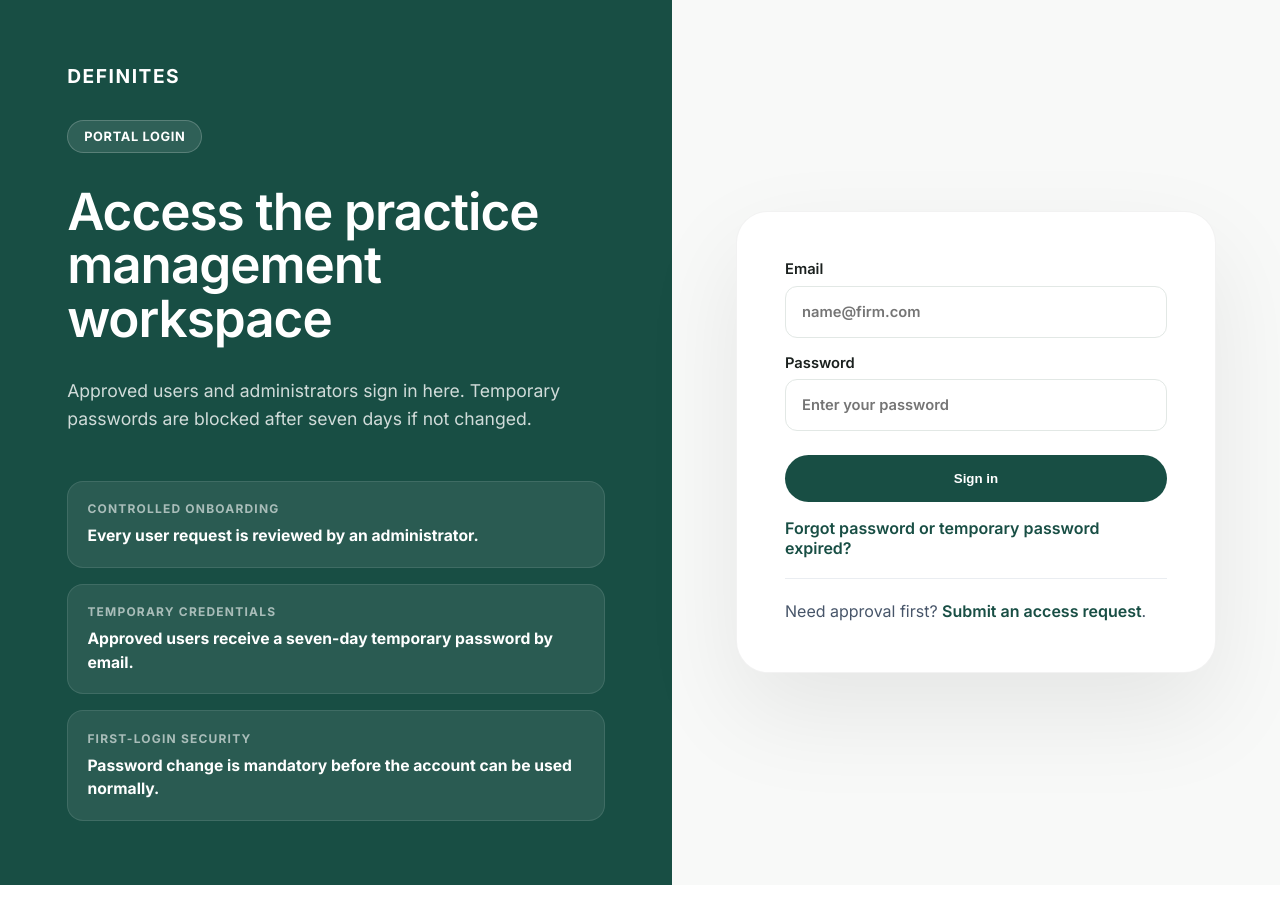
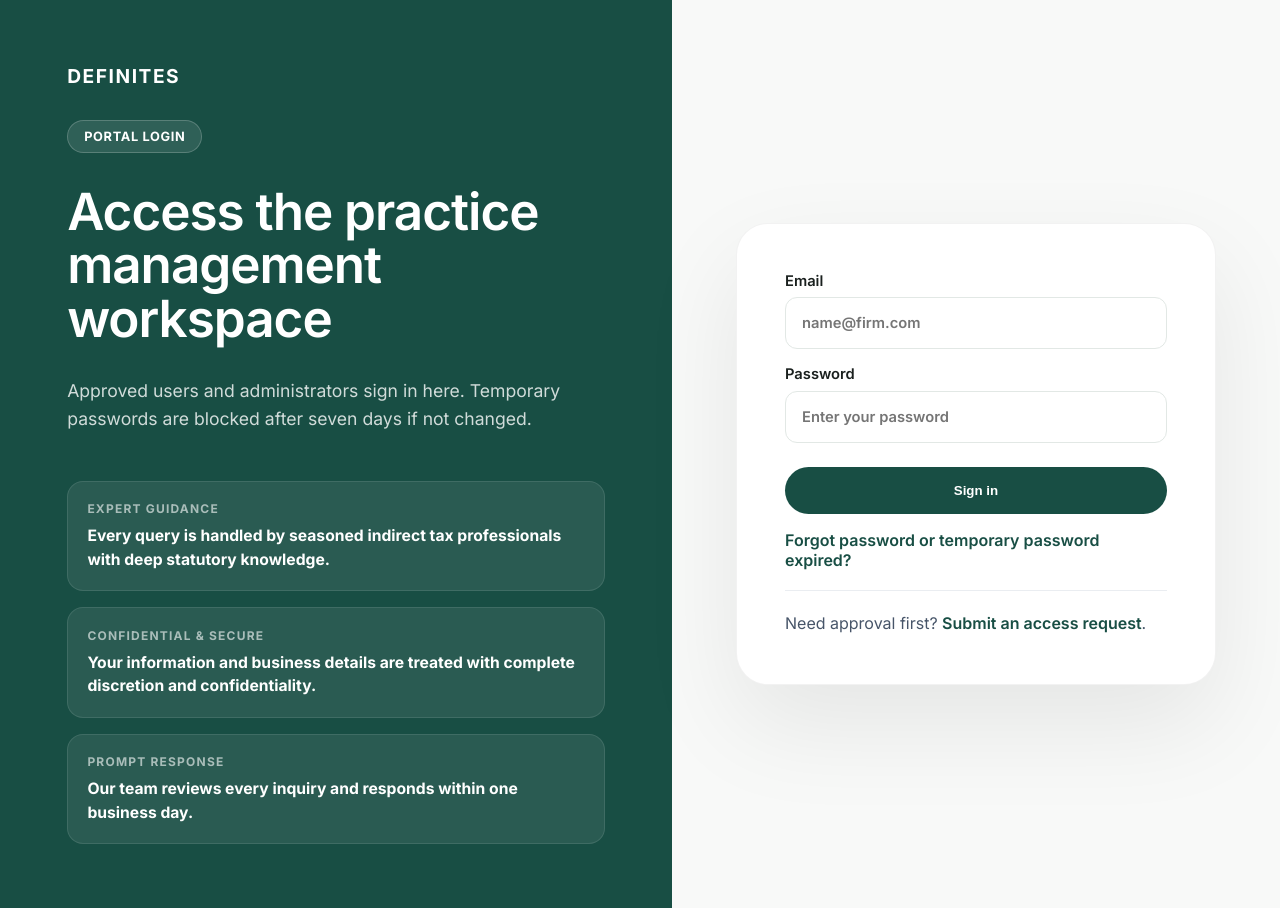
Before and after one commit to VaishnaviKathait55/Definites, a React (Vite) app in the folder client/: page /login in a window 1280 px wide. Before the commit the page ends 885 px from the top, so only its background shows below. Built offline with nearby package versions, Linux system fonts and the light colour scheme.

Commit message:
contact us updated

```diff
--- a/client/src/components/AuthPageLayout.jsx
+++ b/client/src/components/AuthPageLayout.jsx
@@ -12,16 +12,16 @@ function AuthPageLayout({ eyebrow, title, description, children, footer }) {
         <p>{description}</p>
         <div className="auth-side-meta">
           <div>
-            <span>Controlled onboarding</span>
-            <strong>Every user request is reviewed by an administrator.</strong>
+            <span>EXPERT GUIDANCE</span>
+            <strong>Every query is handled by seasoned indirect tax professionals with deep statutory knowledge.</strong>
           </div>
           <div>
-            <span>Temporary credentials</span>
-            <strong>Approved users receive a seven-day temporary password by email.</strong>
+            <span>CONFIDENTIAL & SECURE</span>
+            <strong>Your information and business details are treated with complete discretion and confidentiality.</strong>
           </div>
           <div>
-            <span>First-login security</span>
-            <strong>Password change is mandatory before the account can be used normally.</strong>
+            <span>PROMPT RESPONSE</span>
+            <strong>Our team reviews every inquiry and responds within one business day.</strong>
           </div>
         </div>
       </aside>
```
Also changed, not shown: client/src/pages/RequestAccessPage.jsx (+0 -202 lines), 1 other file (tests, documents, lock files or other folders).
